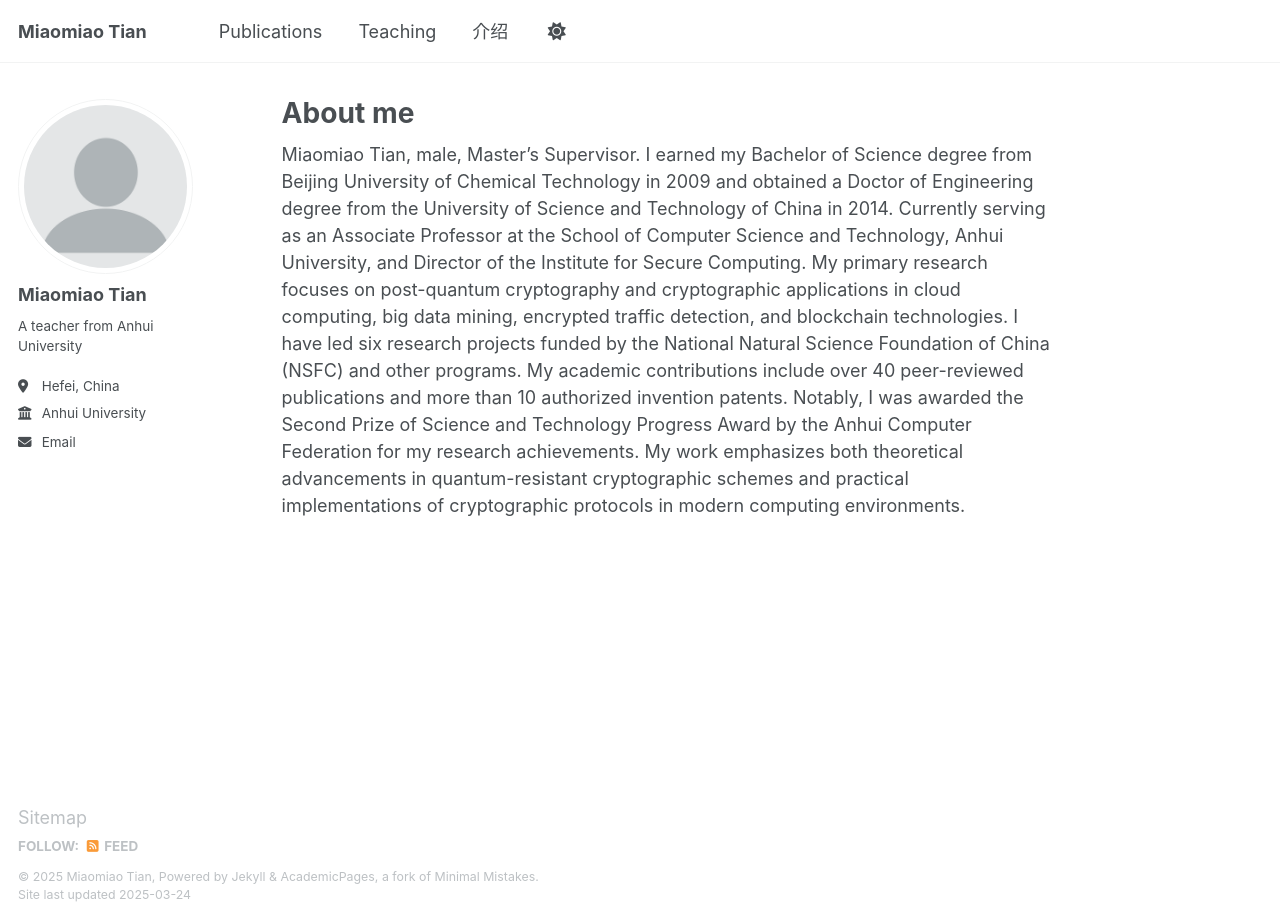
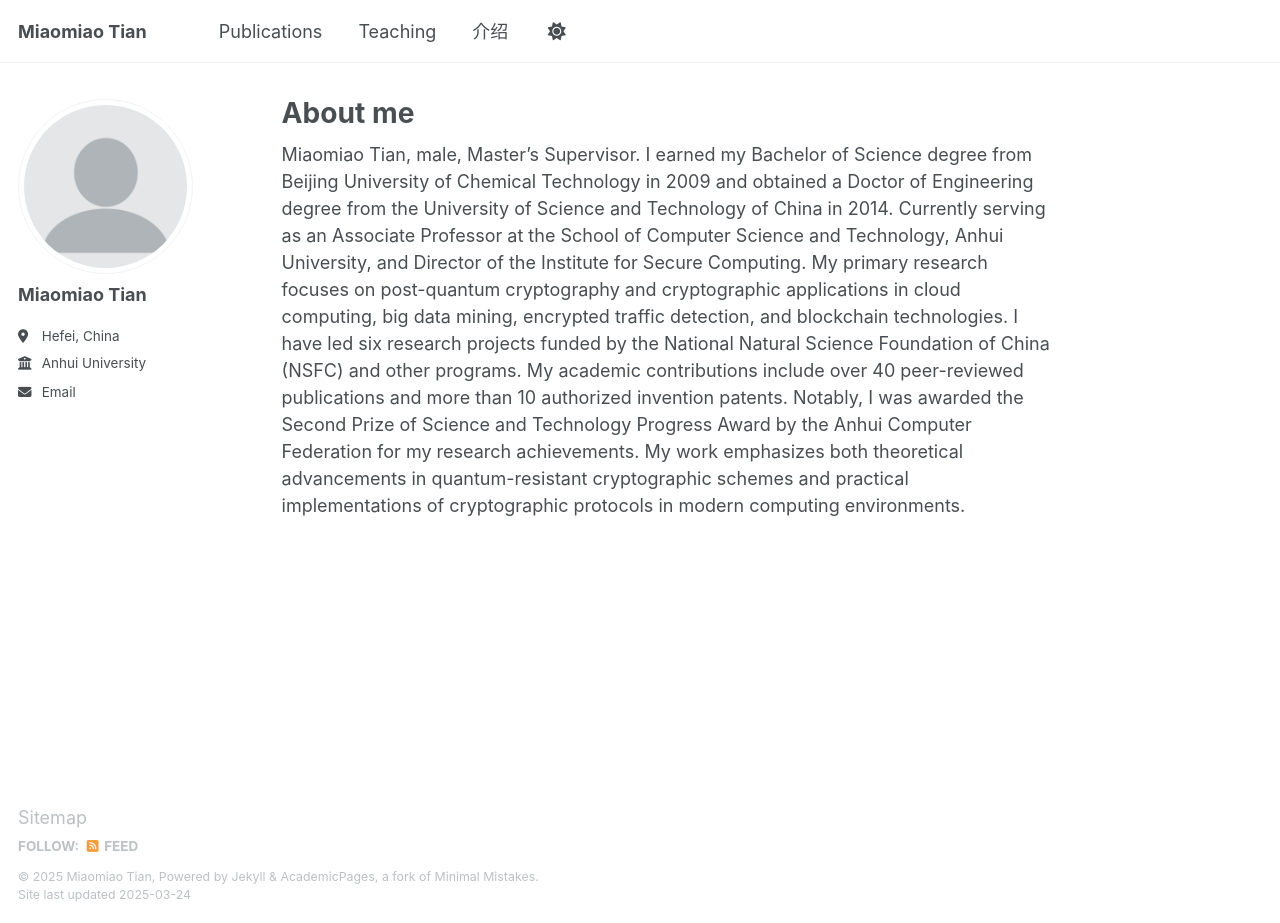
Before and after one commit to dmtian/dmtian.github.io, a Jekyll site: the page built from _pages/about.md, in a window 1280 px wide and 923 px high. Built offline with Jekyll 4.4.1, drawn with Linux system fonts in a browser that asks for light colours.

Commit message:
Update _config.yml

```diff
--- a/_config.yml
+++ b/_config.yml
@@ -25,7 +25,7 @@ author:
   avatar           : "profile.png"
   name             : "Miaomiao Tian"
   pronouns         : # example: "she/her"
-  bio              : "A teacher from Anhui University"
+  bio              : "                  "
   location         : "Hefei, China"
   employer         : "Anhui University"
   uri              : # URL
```
